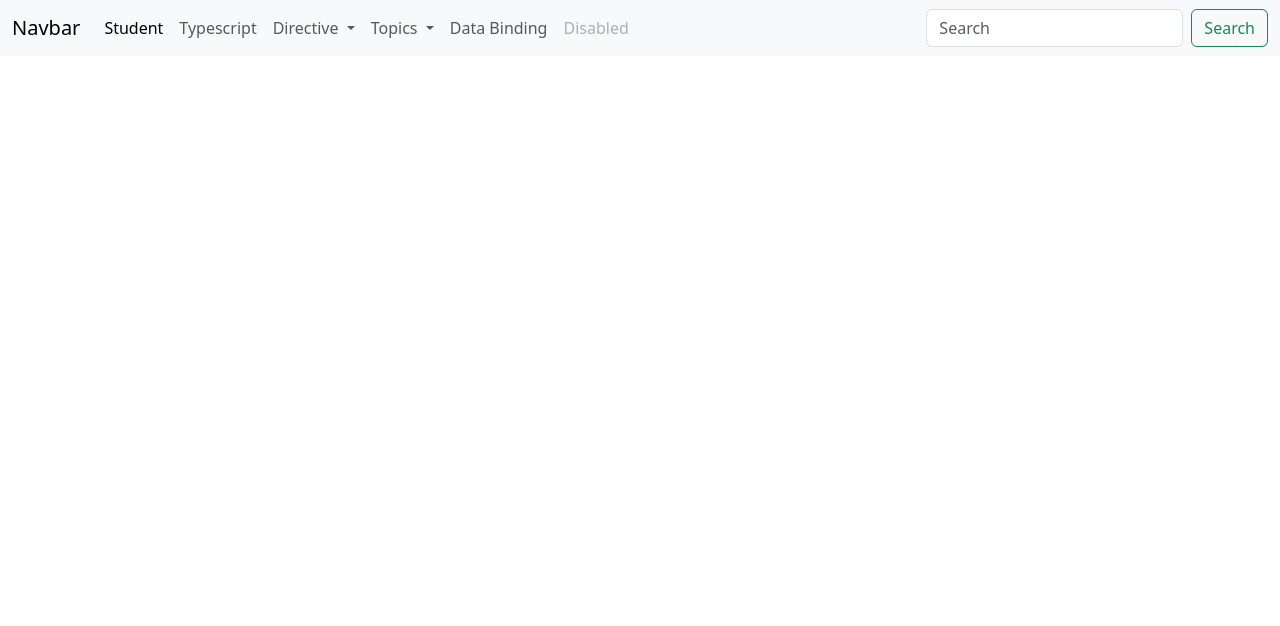
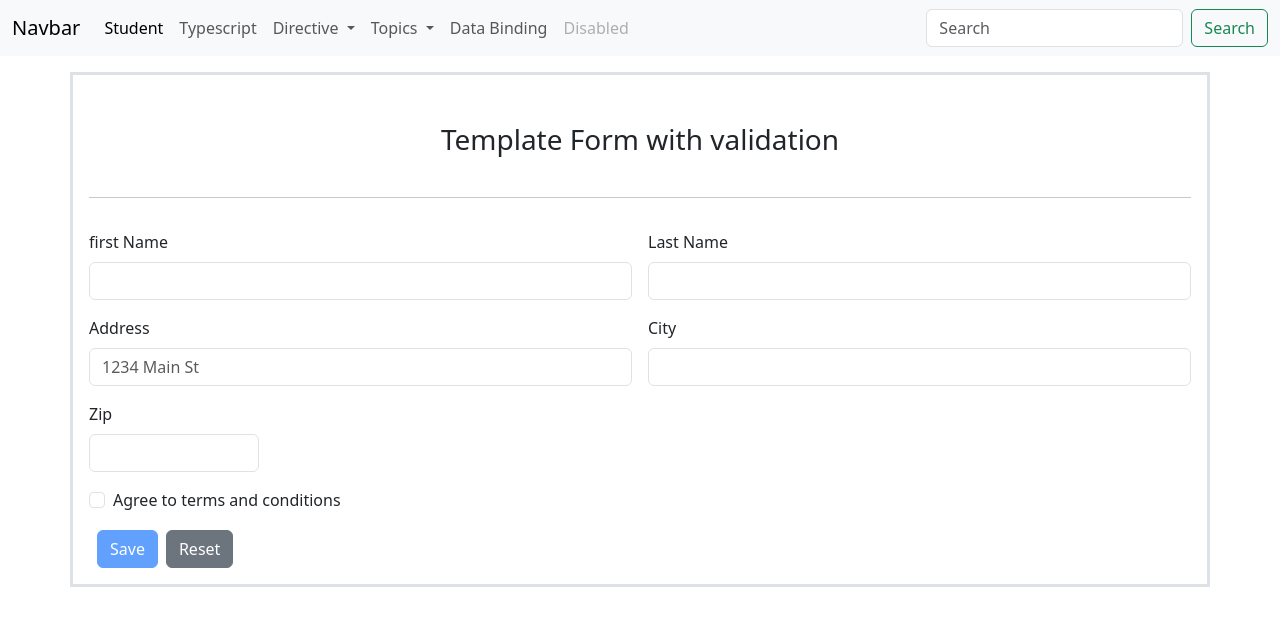
Before and after one commit to gaikwadGFS/Angular_Practice_B3, an Angular app: page /templateForm in a window 1280 px wide. Before the commit this address led to /. Shown: the top 626 px of the page. Built offline with nearby package versions, Linux system fonts and the light colour scheme.

Commit message:
template form session

```diff
--- a/src/app/app.component.html
+++ b/src/app/app.component.html
@@ -30,7 +30,7 @@
           </a>
           <ul class="dropdown-menu">
             <li><a class="dropdown-item" routerLink="pipe">pipe</a></li>
-            <li><a class="dropdown-item" routerLink="attribute_dir">Attribute</a></li>
+            <li><a class="dropdown-item" routerLink="templateForm">templateForm</a></li>
             <li><hr class="dropdown-divider"></li>
             <li><a class="dropdown-item" routerLink="#">Something else here</a></li>
           </ul>
--- a/src/app/app.routes.ts
+++ b/src/app/app.routes.ts
@@ -5,6 +5,7 @@ import { StructuralDirectiveComponent } from './components/structural-directive/
 import { DataBindingComponent } from './components/data-binding/data-binding.component';
 import { AttributeDirectiveComponent } from './components/attribute-directive/attribute-directive.component';
 import { PipeComponent } from './components/pipe/pipe.component';
+import { TemplateFormComponent } from './components/Forms/template-form/template-form.component';
 
 export const routes: Routes = [
     {
@@ -30,5 +31,10 @@ export const routes: Routes = [
     {
         path:'pipe',
         component:PipeComponent
+    },
+    {
+        path:'templateForm',
+        component:TemplateFormComponent
     }
+
 ];
--- /dev/null
+++ b/src/app/components/Forms/template-form/template-form.component.html
@@ -0,0 +1,72 @@
+<div class="container border border-3 mt-3 p-3">
+    <div class="row my-3">
+        <div class="col-12">
+            <div class=" py-3 text-center">
+                <h3>Template Form with validation</h3>
+            </div>
+            <hr>
+        </div>
+    </div>
+    <form class="row g-3" #form ='ngForm'>
+        <div class="col-md-6">
+            <label for="inputEmail4" class="form-label">first Name</label>
+            <input type="text" name="fname" class="form-control" #fname="ngModel" [(ngModel)]="studentObj.firstName"
+                id="inputEmail4" required minlength="3">
+            <div class="text-danger">
+                @if( (fname.touched ||  fname.dirty) && fname.errors?.['required']){
+                <span>This is required</span>
+                } @else if ((fname.touched ||  fname.dirty) &&  fname.errors?.['minlength']) {
+                <span>Min 3 char</span>
+                }
+
+
+            </div>
+        </div>
+        <div class="col-md-6">
+            <label for="inputPassword4" class="form-label">Last Name</label>
+            <input type="text" name="lname" class="form-control" [(ngModel)]="studentObj.lastName" id="inputPassword4">
+        </div>
+        <div class="col-6">
+            <label for="inputAddress" class="form-label">Address</label>
+            <input type="text" name="address" class="form-control" id="inputAddress" [(ngModel)]="studentObj.address"
+                placeholder="1234 Main St">
+        </div>
+
+        <div class="col-md-6">
+            <label for="inputCity" class="form-label">City</label>
+            <input type="text" name="city" class="form-control" #city="ngModel" [(ngModel)]="studentObj.city" id="inputCity" required>
+             <div class="text-danger">
+                @if( (city.touched ||  city.dirty) && city.errors?.['required']){
+                <span>This is required</span>
+                }
+            </div>
+        </div>
+
+        <div class="col-md-2">
+            <label for="inputZip" class="form-label">Zip</label>
+            <input type="text" name="zip" class="form-control" [(ngModel)]="studentObj.zip" id="inputZip">
+        </div>
+        <div class="col-12">
+            <div class="form-check">
+                <input class="form-check-input" name="accept" type="checkbox" id="gridCheck"
+                    [(ngModel)]="studentObj.isAcceptTerm">
+                <label class="form-check-label" for="gridCheck">
+                    Agree to terms and conditions
+                </label>
+            </div>
+        </div>
+        <div class="col-12">
+            <button type="submit" class="btn btn-primary mx-2" [disabled]="form.invalid" (click)="saveForm()">Save</button>
+            <button type="submit" class="btn btn-secondary" (click)="resetForm()">Reset</button>
+        </div>
+    </form>
+</div>
+<div class="container">
+    <div class="row">
+        <div class="col-12">
+            <div>
+                {{formValue | json}}
+            </div>
+        </div>
+    </div>
+</div>
--- /dev/null
+++ b/src/app/components/Forms/template-form/template-form.component.ts
@@ -0,0 +1,42 @@
+import { JsonPipe } from '@angular/common';
+import { Component } from '@angular/core';
+import { FormsModule } from '@angular/forms';
+
+@Component({
+  selector: 'app-template-form',
+  standalone: true,
+  imports: [FormsModule, JsonPipe],
+  templateUrl: './template-form.component.html',
+  styleUrl: './template-form.component.css'
+})
+export class TemplateFormComponent {
+
+
+
+  studentObj: any = {
+    firstName: '',
+    lastName: '',
+    address: '',
+    city: '',
+    zip: '',
+    isAcceptTerm: false
+  }
+
+  formValue: any;
+
+  saveForm() {
+    this.formValue = this.studentObj;
+
+  }
+
+  resetForm() {
+   this.studentObj={
+    firstName: '',
+    lastName: '',
+    address: '',
+    city: '',
+    zip: '',
+    isAcceptTerm: false
+  }
+  }
+}
```
Also changed, not shown: src/app/components/Forms/template-form/template-form.component.css (added), 1 other file (tests, documents, lock files or other folders).
